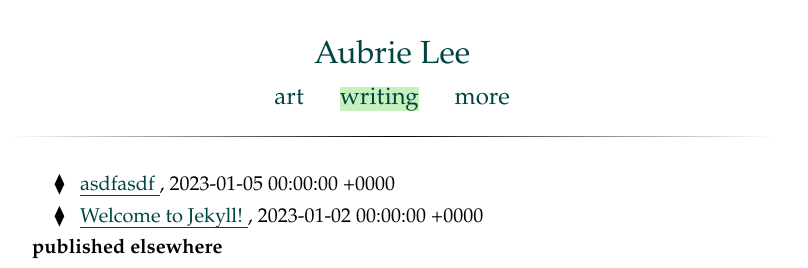
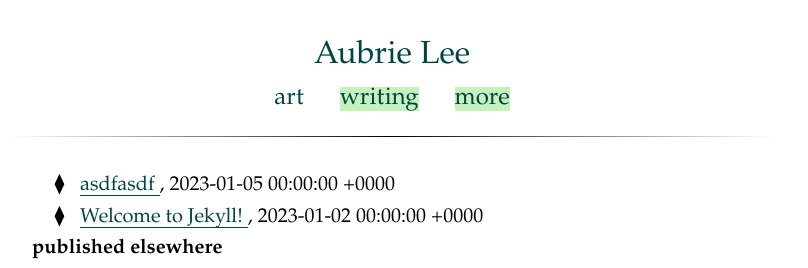
Before and after one commit to aubrielee/aubrielee.github.io, a Jekyll site: the page built from writing.html, in a window 1280 px wide. Shown: the top 268 px of the page, without its empty margins (248-1056 px from the left). Built offline with Jekyll 4.4.1, drawn with Linux system fonts in a browser that asks for light colours; nearby versions of some CDN libraries; some web fonts are replaced.

Commit message:
Update default.html

```diff
--- a/_layouts/default.html
+++ b/_layouts/default.html
@@ -18,7 +18,8 @@
       <br>
       <a href="/art.html">art</a>
       <a href="/writing" {% if page.url == "/writing" %}class="active"{% endif %}>writing</a>
-      <a href="/more">more</a>
+      <!-- <a href="/latest" {% if page.url == "/latest" %}class="active"{% endif %}>latest</a> -->
+      <a href="/more" {% if page.url == "/writing" %}class="active"{% endif %}>more</a>
       <!-- <a href="/">contact</a> -->
     </nav>
     <!-- <span class="diamond">&blacklozenge;</span> -->
```
